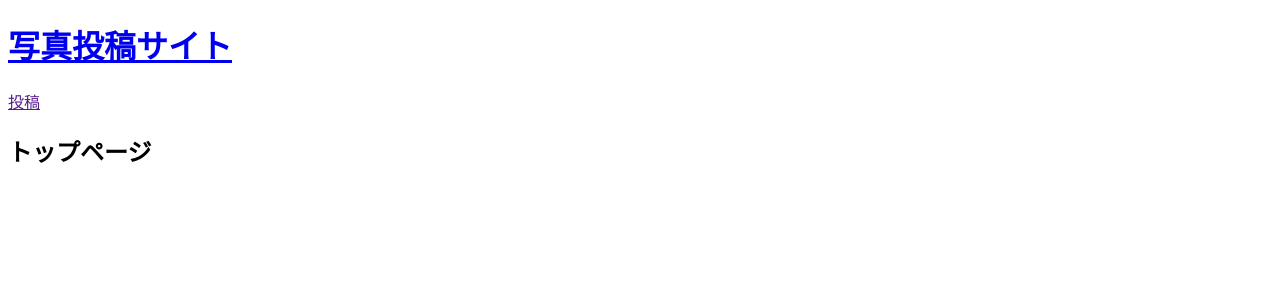
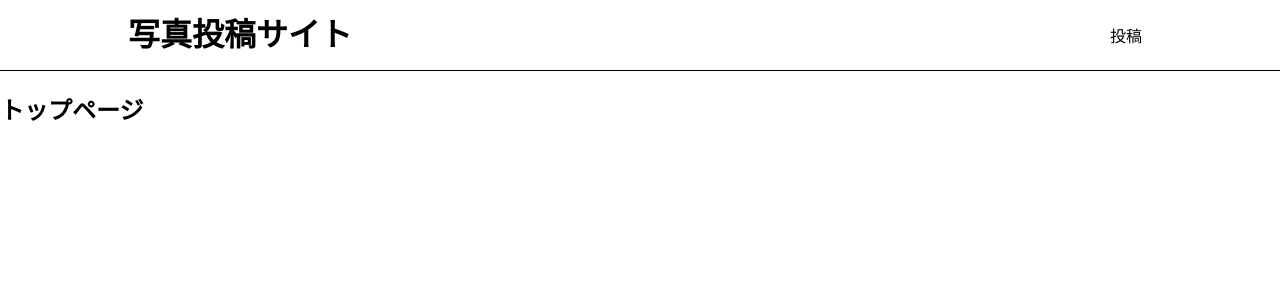
Before and after one commit to ITSUKING/PhoteService, a Django app: page / in a window 1280 px wide. Shown: the top 300 px of the page. Run offline with Django 3.2, Linux system fonts and the light colour scheme.

Commit message:
ADD:/static/css/style.css 適応

```diff
--- a/static/css/style.css
+++ b/static/css/style.css
@@ -1 +1,103 @@
-/*TODO*/
+html, body {
+    margin: 0;
+}
+
+div {
+    box-sizing: border-box;
+}
+
+a {
+    text-decoration: none;
+    color: #000000;
+}
+
+.container {
+    width: 80%;
+    margin: auto;
+    overflow: auto;
+}
+
+header {
+    border-bottom: solid 1px #000;
+    height: 70px;
+}
+
+header .container {
+    display: flex;
+    justify-content: space-between;
+}
+
+body > .container {
+    width: 65%;
+    padding-top: 60px;
+}
+
+header h1 {
+    margin: 0;
+    height: 100%;
+    line-height: 70px;
+}
+
+.header-menu {
+    display: flex;
+    align-items: center;
+}
+
+.header-menu a {
+    padding: 10px;
+    margin-left: 10px;
+}
+
+.photo {
+    width: calc(100% / 3);
+    float: left;
+    padding: 10px;
+    margin-bottom: 15px;
+}
+
+.photo a {
+    display: block;
+}
+
+.photo-info a:hover {
+    text-decoration: underline;
+}
+
+.photo-info .category {
+    display: inline-block;
+    padding: 2px 5px;
+    border-radius: 4px;
+    font-size: 12px;
+    color: #fff;
+    background-color: #000;
+}
+
+.user-name {
+    font-size: 30px;
+}
+
+.photo-img {
+    width: 100%;
+    max-width: 500px;
+    height: 300px;
+    object-fit: cover;
+    border-radius: 4px;
+}
+
+.photo-img:hover {
+    opacity: 0.8;
+}
+
+.photo-detail .photo-img {
+    object-fit: contain;
+}
+
+.photo-detail .photo-img:hover {
+    opacity: 1;
+}
+
+.message-success {
+    background-color: #00d1b2;
+    padding: 10px 10px 10px 30px;
+    border-radius: 4px;
+}
--- a/templates/app/base.html
+++ b/templates/app/base.html
@@ -7,6 +7,7 @@
           content="width=device-width, user-scalable=no, initial-scale=1.0, maximum-scale=1.0, minimum-scale=1.0">
     <meta http-equiv="X-UA-Compatible" content="ie=edge">
     <title>写真投稿サイト</title>
+    <link rel="stylesheet" href="{% static 'css/style.css' %}" type="text/css">
 </head>
 <body>
 <header>
```
